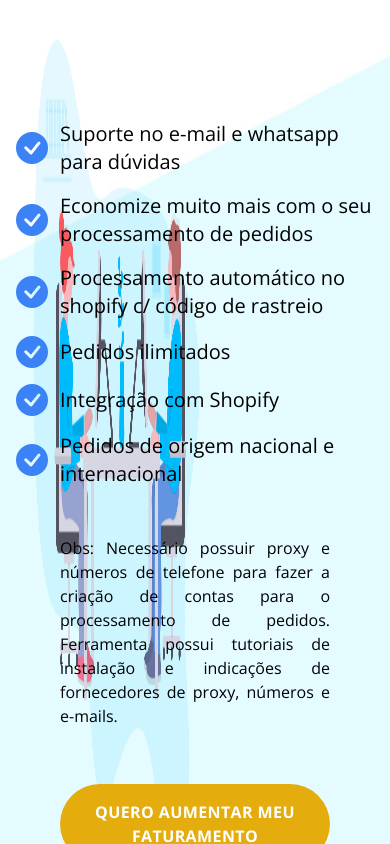
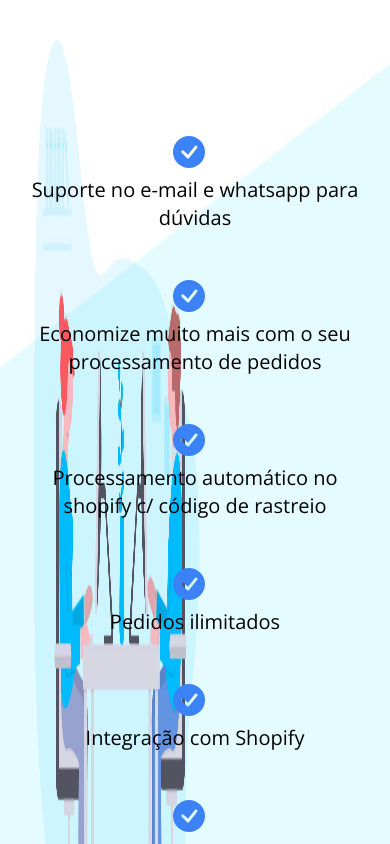
Before and after one commit to joaoalcdev/hourth-challenge, a Next.js app: page / in a window 390 px wide. Shown: the part 5400-6244 px from the top of the page. Built offline with nearby package versions, Linux system fonts and the light colour scheme.

Commit message:
fix margin Services mobile / desktop

```diff
--- a/pages/_document.tsx
+++ b/pages/_document.tsx
@@ -1,3 +1,4 @@
+/* eslint-disable @next/next/no-title-in-document-head */
 import Document, { Html, Head, Main, NextScript, DocumentContext } from 'next/document'
 
 class MyDocument extends Document {
@@ -24,7 +25,7 @@ class MyDocument extends Document {
       <Html>
         <Head>
           {/* Title */}
-          <title>DroplinkFy | Clone Code Challenge</title>
+          <title> DroplinkFy | Clone Code Challenge </title>
           {/*  Description Tags  */}
           <meta
             property="og:title"
--- a/src/components/ServiceSection/index.tsx
+++ b/src/components/ServiceSection/index.tsx
@@ -29,9 +29,9 @@ export function ServiceSection() {
                     >
                       <div
                         className="flex items-stretch">
-                        <div className="flex flex-row justify-items-center items-center content-center justify-self-center	justify-center place-content-center place-items-center	place-self-center">
+                        <div className="flex flex-col md:flex-row mx-auto md:mx-0 py-4 md:py-0 md:text-left md:justify-items-center md:items-center content-center justify-self-center justify-center place-content-center place-items-center	place-self-center">
                           <SvgCheckList />
-                          <h4 className="font-light text-xl text-blueGray-500 flex flex-row text-left justify-items-center items-center font-open-sans">
+                          <h4 className="pt-2 font-light text-xl text-blueGray-500 flex flex-col md:flex-row text-center md:text-left justify-items-center items-center font-open-sans">
                             {text}
                           </h4>
                         </div>
```
